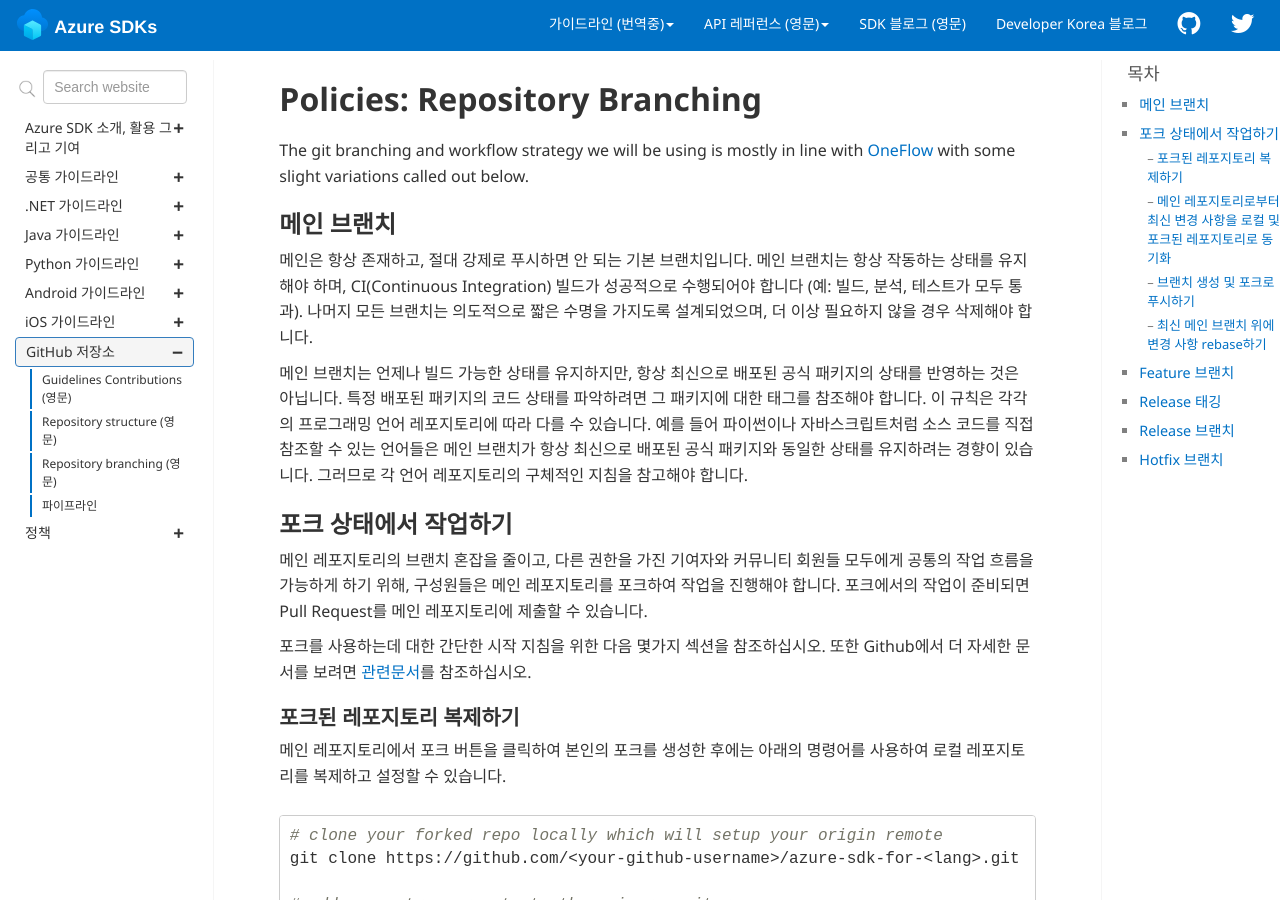
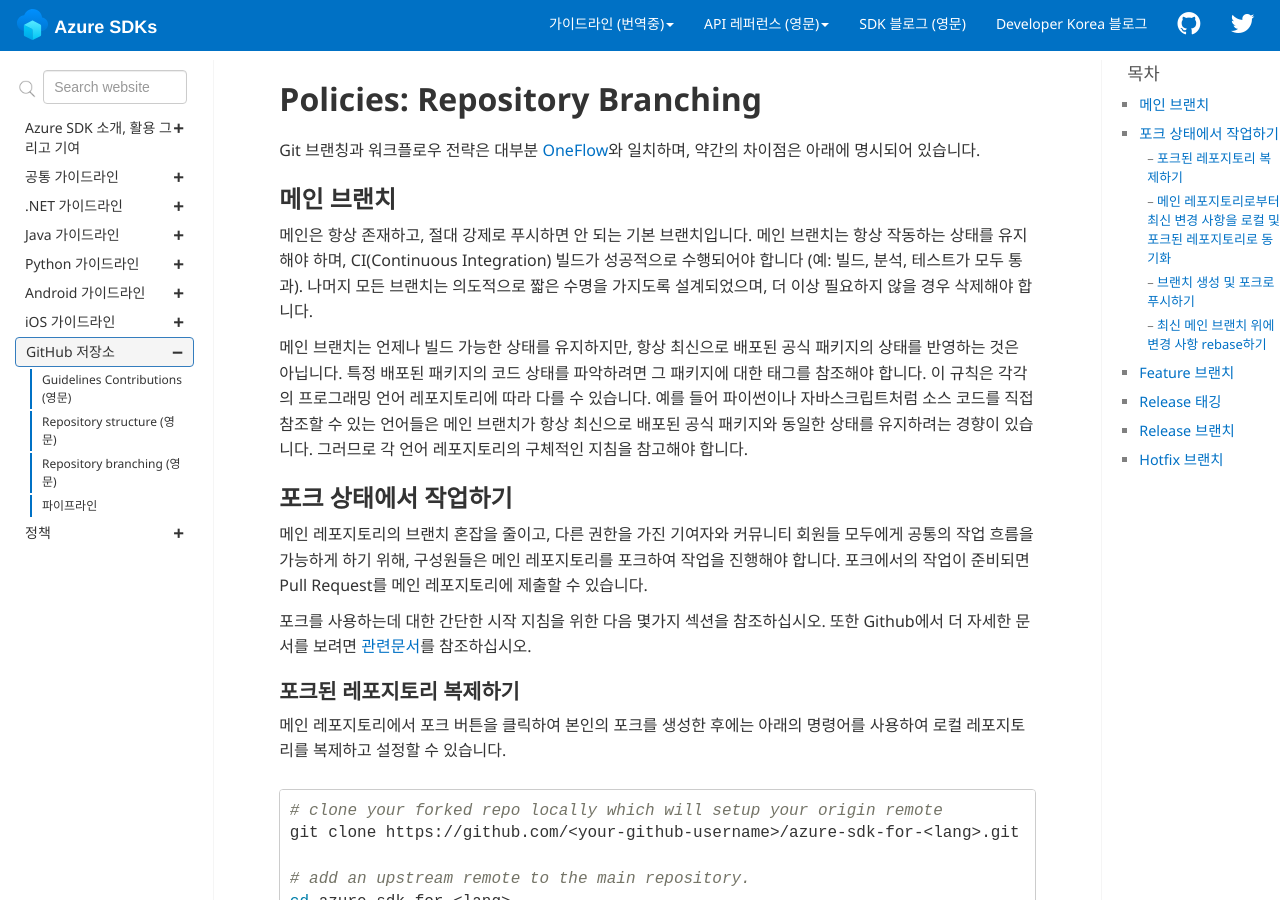
Before and after one commit to Azure/azure-sdk-korean, a Jekyll site: the page built from docs/policies/repobranching.md, in a window 1280 px wide and 900 px high. Built offline with Jekyll 4.4.1, drawn with Linux system fonts in a browser that asks for light colours; comment, search, counter and statistics services are not loaded.

Commit message:
첫번째 문단 추가 번역

```diff
--- a/docs/policies/repobranching.md
+++ b/docs/policies/repobranching.md
@@ -5,7 +5,7 @@ folder: policies
 sidebar: general_sidebar
 ---
 
-The git branching and workflow strategy we will be using is mostly in line with [OneFlow](https://www.endoflineblog.com/oneflow-a-git-branching-model-and-workflow) with some slight variations called out below.
+Git 브랜칭과 워크플로우 전략은 대부분 [OneFlow](https://www.endoflineblog.com/oneflow-a-git-branching-model-and-workflow)와 일치하며, 약간의 차이점은 아래에 명시되어 있습니다.
 
 ## 메인 브랜치
 
```
